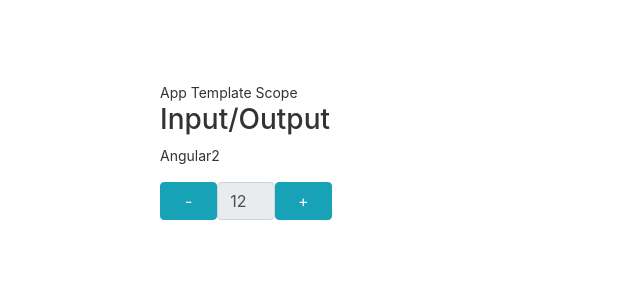
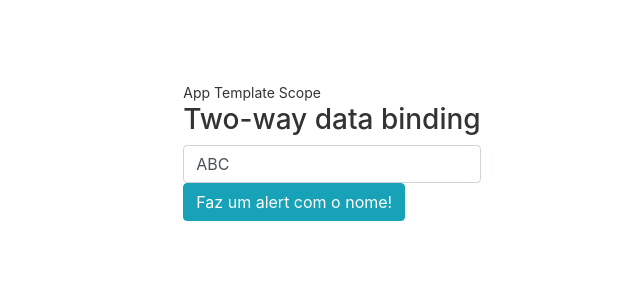
Before and after one commit to deividsoncs/curso-angular2-yt-pf-loiane, an Angular app in the folder data-binding/: page / in a window 1280 px wide. Shown: the top 300 px of the page, without its empty margins (308-948 px from the left). Built offline with nearby package versions, Linux system fonts and the light colour scheme.

Commit message:
errata aula 12

```diff
--- a/data-binding/src/app/app.module.ts
+++ b/data-binding/src/app/app.module.ts
@@ -1,11 +1,12 @@
 import { NgModule } from '@angular/core';
 import { BrowserModule } from '@angular/platform-browser';
+import { AppComponent } from './app.component';
 
-import { AppComponent } from './app.component';
 import { DataBindingComponent } from './data-binding/data-binding.component';
 import { TooltipModule } from 'ngx-bootstrap/tooltip';
 import { InputPropertyComponent } from './input-property/input-property.component';
 import { OutputPropertyComponent } from './output-property/output-property.component';
+import { MeuFormModule } from './meu-form/meu-form.module';
 
 @NgModule({
   declarations: [
@@ -16,7 +17,8 @@ import { OutputPropertyComponent } from './output-property/output-property.compo
   ],
   imports: [
     BrowserModule,
-    TooltipModule.forRoot()
+    TooltipModule.forRoot(),
+    MeuFormModule
   ],
   providers: [],
   bootstrap: [AppComponent]
--- a/data-binding/src/app/data-binding/data-binding.component.html
+++ b/data-binding/src/app/data-binding/data-binding.component.html
@@ -1,4 +1,3 @@
-
 <!-- <section>
   <article>
     <h3>String renderizada com interpolação: {{ url }}</h3>
@@ -53,7 +52,6 @@
   </article>
 </section> -->
 
-
 <!-- <section>
     <article>
         <h3> Event Binding</h3>
@@ -85,11 +83,14 @@
     </div>
 </section> -->
 
-<section>
+<!-- <section>
   <article>
     <h3>Input/Output</h3>
     <app-curso [nome]="nomeDoCurso" ></app-curso>
 
     <contador [valor]="valorInicial"></contador>
   </article>
-</section>
+</section> -->
+
+<app-meu-form [nome]="nome" [pessoa]="pessoa" >
+</app-meu-form>
--- a/data-binding/src/app/data-binding/data-binding.component.ts
+++ b/data-binding/src/app/data-binding/data-binding.component.ts
@@ -1,4 +1,4 @@
-import { Component, OnInit } from '@angular/core';
+import { Component, Inject, Input, OnInit } from '@angular/core';
 
 @Component({
   selector: 'app-data-binding',
@@ -22,18 +22,24 @@ export class DataBindingComponent implements OnInit {
   valorSalvo: string = "";
   isMouseOver: boolean = false;
   nomeDoCurso: string = 'Angular2'
-
   valorInicial: number = 12;
 
-  getValor() {
+  nome: string = "ABC";
+
+  pessoa: any= {
+    idade: 0,
+    nome: 'def'
+  }
+
+  getValor(): number {
     return 1;
   }
 
-  getCurtir() {
+  getCurtir(): boolean {
     return true;
   }
 
-  botaoClicado(){
+  botaoClicado(): void {
     return alert('Botão clicado!');
   }
 
--- a/data-binding/src/app/input-property/input-property.component.ts
+++ b/data-binding/src/app/input-property/input-property.component.ts
@@ -13,9 +13,12 @@ export class InputPropertyComponent implements OnInit {
   @Input('nome')
   nomeCurso: string = '';
 
-  constructor() { }
+  constructor() {
+    //TODO
+   }
 
   ngOnInit(): void {
+    // TODO document why this method 'ngOnInit' is empty
   }
 
 }
--- /dev/null
+++ b/data-binding/src/app/meu-form/meu-form.component.html
@@ -0,0 +1,45 @@
+<section>
+    <article>
+      <h3>Two-way data binding</h3>
+      <div>
+        <input
+          type="text"
+          class="form-control"
+          [value]="nome"
+          (input)="nome = $any($event.target).value"
+        />
+
+        <button class="btn btn-info" (click)="showAlert()" > Faz um alert com o nome!</button>
+
+        <!-- <p>Você digitou o {{ nome }}</p>
+
+        <input
+          type="text"
+          class="form-control"
+          [(ngModel)]="nome"
+        />
+
+        <br/>
+
+        <input
+          type="text"
+          class="form-control"
+          bindon-ngModel="nome"
+        />
+
+        <p>Com Objeto:</p>
+        <p>Nome:</p>
+        <input
+          type="text"
+          class="form-control"
+          [(ngModel)]="pessoa.nome"
+        />
+        <p>Idade:</p>
+        <input
+          type="number"
+          class="form-control"
+          [(ngModel)]="pessoa.idade"
+        /> -->
+      </div>
+    </article>
+  </section>
--- /dev/null
+++ b/data-binding/src/app/meu-form/meu-form.component.ts
@@ -0,0 +1,19 @@
+import { Component, Input, OnInit } from '@angular/core';
+
+@Component({
+  selector: 'app-meu-form',
+  templateUrl: './meu-form.component.html',
+  styleUrls: ['./meu-form.component.css'],
+})
+export class MeuFormComponent implements OnInit {
+  @Input('nome') nome: string = '';
+  @Input('pessoa') pessoa: Object = { idade: 0, nome: 'def' };
+
+  showAlert(): void {
+    alert('O nome manipulado é: ' + this.nome);
+  }
+
+  constructor() {}
+
+  ngOnInit(): void {}
+}
```
Also changed, not shown: data-binding/src/app/meu-form/meu-form.module.ts (added, +19 -0 lines), data-binding/src/app/meu-form/meu-form.component.css (added), 1 other file (tests, documents, lock files or other folders).
